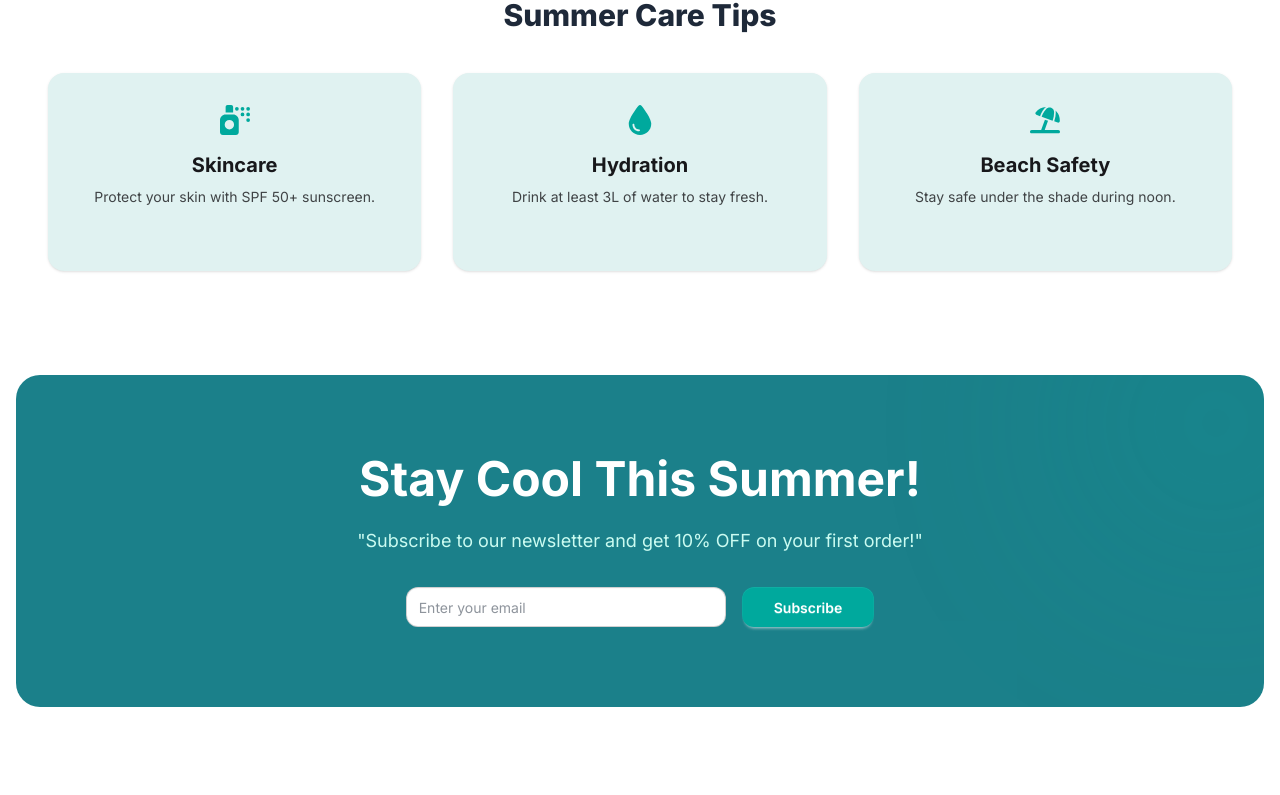
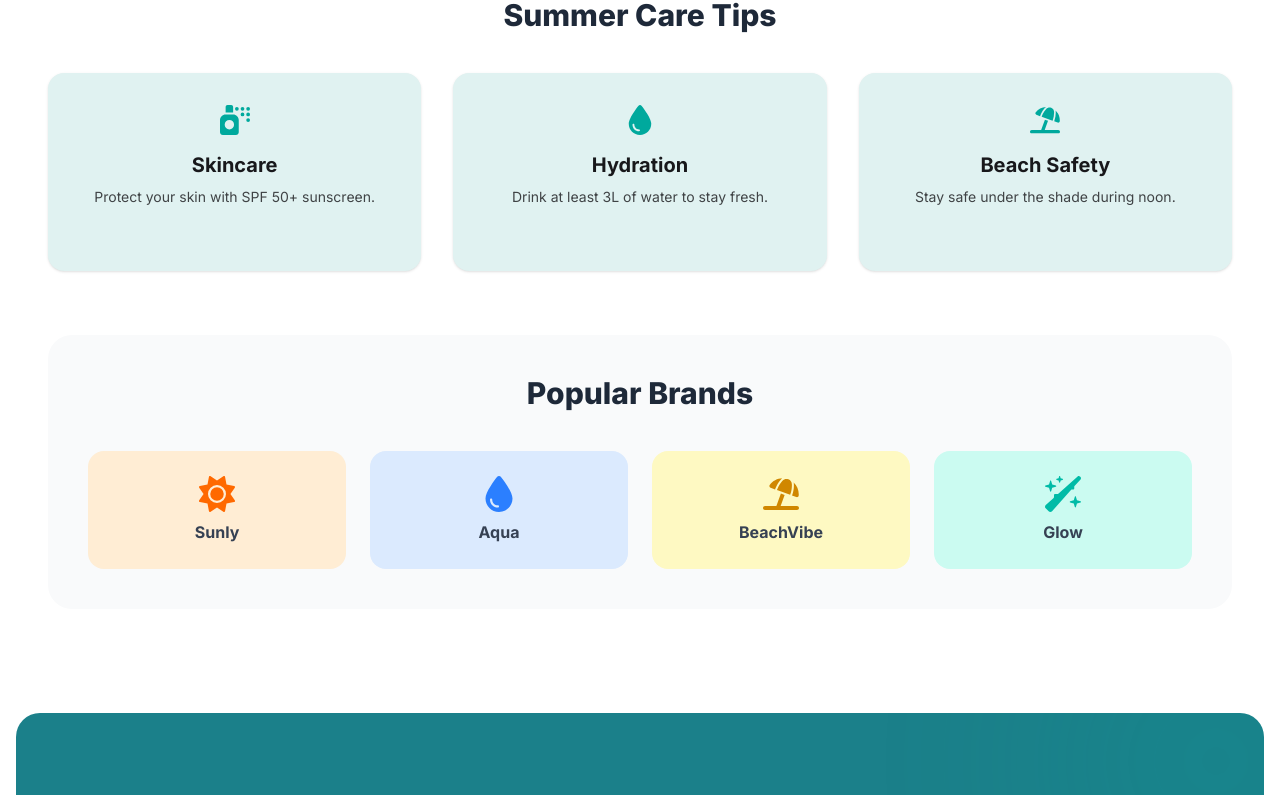
Before and after one commit to shahriarahmed02/Sun-cart, a Next.js app: page / in a window 1280 px wide. Shown: the part 1731-2526 px from the top of the page. Built offline with nearby package versions, Linux system fonts and the light colour scheme.

Commit message:
Extra section added in Hero

```diff
--- a/src/app/profile/update/page.jsx
+++ b/src/app/profile/update/page.jsx
@@ -10,6 +10,7 @@ export default function ProfilePage() {
   const defaultIcon = "https://i.ibb.co.com/v489pMv/user-icon.png";
 
   useEffect(() => {
+    // Load user data from localStorage on component mount
     const savedUser = JSON.parse(localStorage.getItem("user"));
     if (savedUser) {
       setUser(savedUser);
@@ -21,10 +22,12 @@ export default function ProfilePage() {
   const handleFileChange = (e) => {
     const file = e.target.files[0];
     if (file) {
+      // Validate file size (Limit: 1MB)
       if (file.size > 1024 * 1024) {
         toast.error("File is too large! Max 1MB.");
         return;
       }
+      // Convert image file to Base64 string for local storage
       const reader = new FileReader();
       reader.onloadend = () => setPreviewImage(reader.result);
       reader.readAsDataURL(file);
@@ -39,12 +42,23 @@ export default function ProfilePage() {
       ...user,
       name: formData.get("name"),
       address: formData.get("address"),
-      interests: formData.get("interests"), // কমা দিয়ে সেপারেট করা স্ট্রিং
+      interests: formData.get("interests"), // Comma-separated string
       userImage: previewImage
     };
 
+    // Save updated data to localStorage
     localStorage.setItem("user", JSON.stringify(updatedUser));
+
+    // Update local state
     setUser(updatedUser);
+
+    /**
+     * CRITICAL: Manually trigger the 'storage' event.
+     * This notifies the Navbar component to re-run its loadData() function
+     * and update the profile picture/name immediately.
+     */
+    window.dispatchEvent(new Event("storage"));
+
     toast.success("Profile updated successfully! 🎉");
   };
 
@@ -139,7 +153,7 @@ export default function ProfilePage() {
         </div>
       </form>
 
-      {/* Interests Preview (Optional) */}
+      {/* Interests Preview (Dynamic Tags) */}
       {user.interests && (
         <div className="mt-10 pt-6 border-t border-gray-100">
           <h3 className="font-bold text-gray-700 mb-3">Your Interests:</h3>
--- a/src/components/ExtraSections.jsx
+++ b/src/components/ExtraSections.jsx
@@ -1,41 +1,69 @@
 import Link from 'next/link';
-import { FaSprayCan, FaDroplet, FaUmbrellaBeach } from 'react-icons/fa6';
+import {
+  FaSprayCan,
+  FaDroplet,
+  FaUmbrellaBeach,
+  FaSun,
+  FaWandSparkles
+} from 'react-icons/fa6';
 
 const ExtraSections = () => {
- const summerTips = [
+  // Mapping summer tips to specific product IDs from your JSON
+  const summerTips = [
     {
-      id: "skincare",
+      id: "2",
       title: "Skincare",
       desc: "Protect your skin with SPF 50+ sunscreen.",
-      // এখানে FaCream এর বদলে FaSprayCan ব্যবহার করুন
       icon: <FaSprayCan className="text-3xl" />,
     },
     {
-      id: "hydration",
+      id: "6",
       title: "Hydration",
       desc: "Drink at least 3L of water to stay fresh.",
       icon: <FaDroplet className="text-3xl" />,
     },
     {
-      id: "beach-safety",
+      id: "5",
       title: "Beach Safety",
       desc: "Stay safe under the shade during noon.",
       icon: <FaUmbrellaBeach className="text-3xl" />,
     },
   ];
 
+  const popularBrands = [
+    {
+      name: "Sunly",
+      icon: <FaSun className="text-4xl text-orange-500" />,
+      color: "bg-orange-100"
+    },
+    {
+      name: "Aqua",
+      icon: <FaDroplet className="text-4xl text-blue-500" />,
+      color: "bg-blue-100"
+    },
+    {
+      name: "BeachVibe",
+      icon: <FaUmbrellaBeach className="text-4xl text-yellow-600" />,
+      color: "bg-yellow-100"
+    },
+    {
+      name: "Glow",
+      icon: <FaWandSparkles className="text-4xl text-teal-500" />,
+      color: "bg-teal-100"
+    },
+  ];
 
   return (
     <div className="space-y-16 py-16 px-4 md:px-12 bg-white">
 
       {/* --- Summer Care Tips Section --- */}
       <section>
-        <h2 className="text-3xl font-extrabold text-center mb-10 text-gray-800">Summer Care Tips </h2>
+        <h2 className="text-3xl font-extrabold text-center mb-10 text-gray-800">Summer Care Tips</h2>
         <div className="grid grid-cols-1 md:grid-cols-3 gap-8">
           {summerTips.map((tip) => (
             <Link
               key={tip.id}
-              href={`/tips/${tip.id}`}
+              href={`/products/${tip.id}`}
               className="group flex flex-col items-center text-center p-8 rounded-2xl bg-[#E0F2F1] hover:bg-[#00A99D] hover:text-white transition-all duration-500 shadow-sm hover:shadow-xl"
             >
               <div className="mb-4 text-[#00A99D] group-hover:text-white transition-colors duration-500">
@@ -44,13 +72,30 @@ const ExtraSections = () => {
               <h3 className="text-xl font-bold mb-2">{tip.title}</h3>
               <p className="text-sm opacity-80">{tip.desc}</p>
               <span className="mt-4 text-xs font-bold uppercase tracking-widest opacity-0 group-hover:opacity-100 transition-opacity">
-                Read More →
+                View Product →
               </span>
             </Link>
           ))}
         </div>
       </section>
 
+      {/* --- Popular Brands Section --- */}
+      <section className="bg-gray-50 rounded-3xl p-10">
+        <h2 className="text-3xl font-extrabold text-center mb-10 text-gray-800">Popular Brands</h2>
+        <div className="grid grid-cols-2 md:grid-cols-4 gap-6">
+          {popularBrands.map((brand, idx) => (
+            <div
+              key={idx}
+              className={`flex flex-col items-center justify-center p-6 rounded-2xl ${brand.color} border border-transparent hover:border-[#00A99D] transition-all cursor-pointer group`}
+            >
+              <div className="mb-2 group-hover:scale-110 transition-transform">
+                {brand.icon}
+              </div>
+              <h4 className="font-bold text-gray-700">{brand.name}</h4>
+            </div>
+          ))}
+        </div>
+      </section>
 
     </div>
   );
```
Also changed, not shown: src/app/products/[id]/page.jsx (line endings or trailing spaces).
